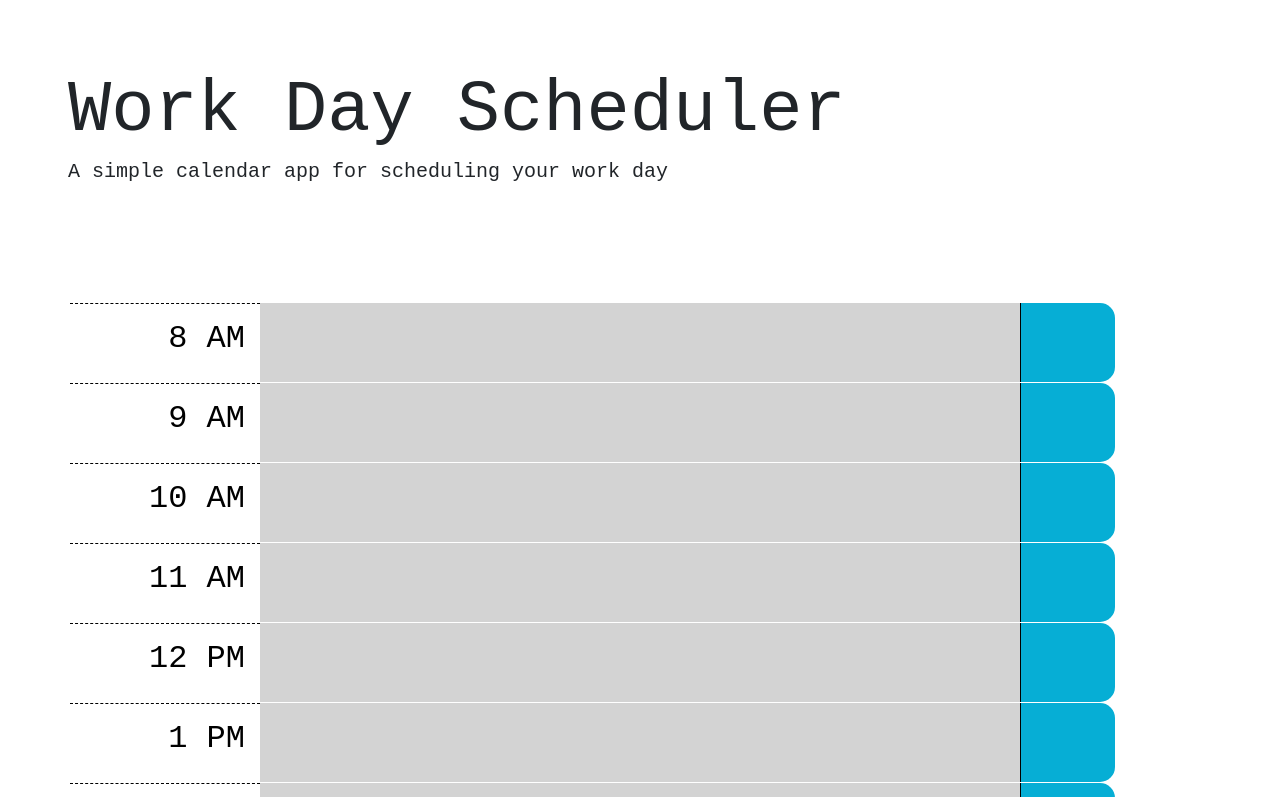
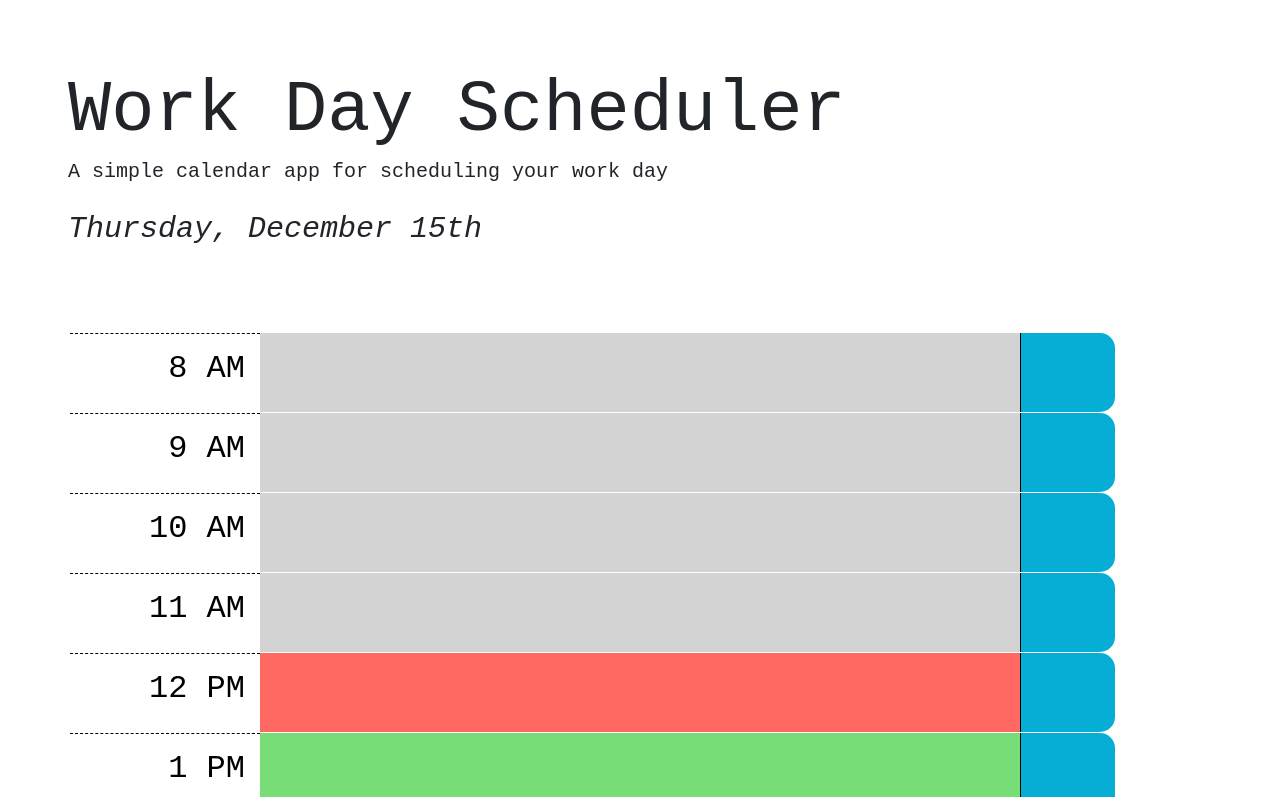
Before and after one commit to Tadhgin/work-day-scheduler, a plain HTML site: page index.html in a window 1280 px wide. Shown: the top 797 px of the page. Drawn offline with nearby package versions, Linux system fonts and the light colour scheme; the site is published under a folder, as on GitHub Pages, so addresses that start at the root find nothing; a web font is replaced by a local one.

Commit message:
changed relative paths

```diff
--- a/index.html
+++ b/index.html
@@ -11,7 +11,7 @@
     <link href="https://fonts.googleapis.com/css?family=Open+Sans&display=swap" rel="stylesheet" />
     <link rel="stylesheet"
       href="https://cdnjs.cloudflare.com/ajax/libs/open-iconic/1.1.1/font/css/open-iconic-bootstrap.min.css" />
-    <link rel="stylesheet" href="Assets/CSS/style.css" />
+    <link rel="stylesheet" href="./Assets/CSS/style.css" />
     <title>Work Day Scheduler</title>
   </head>
 
@@ -133,7 +133,7 @@
 
       <script src="https://code.jquery.com/jquery-3.4.1.min.js"></script>
       <script src="https://cdnjs.cloudflare.com/ajax/libs/moment.js/2.24.0/moment.min.js"></script>
-      <script type="module" src="/Assets/JS/script.js"></script>
+      <script type="module" src="./Assets/JS/script.js"></script>
   </body>
 
   </html>
```
